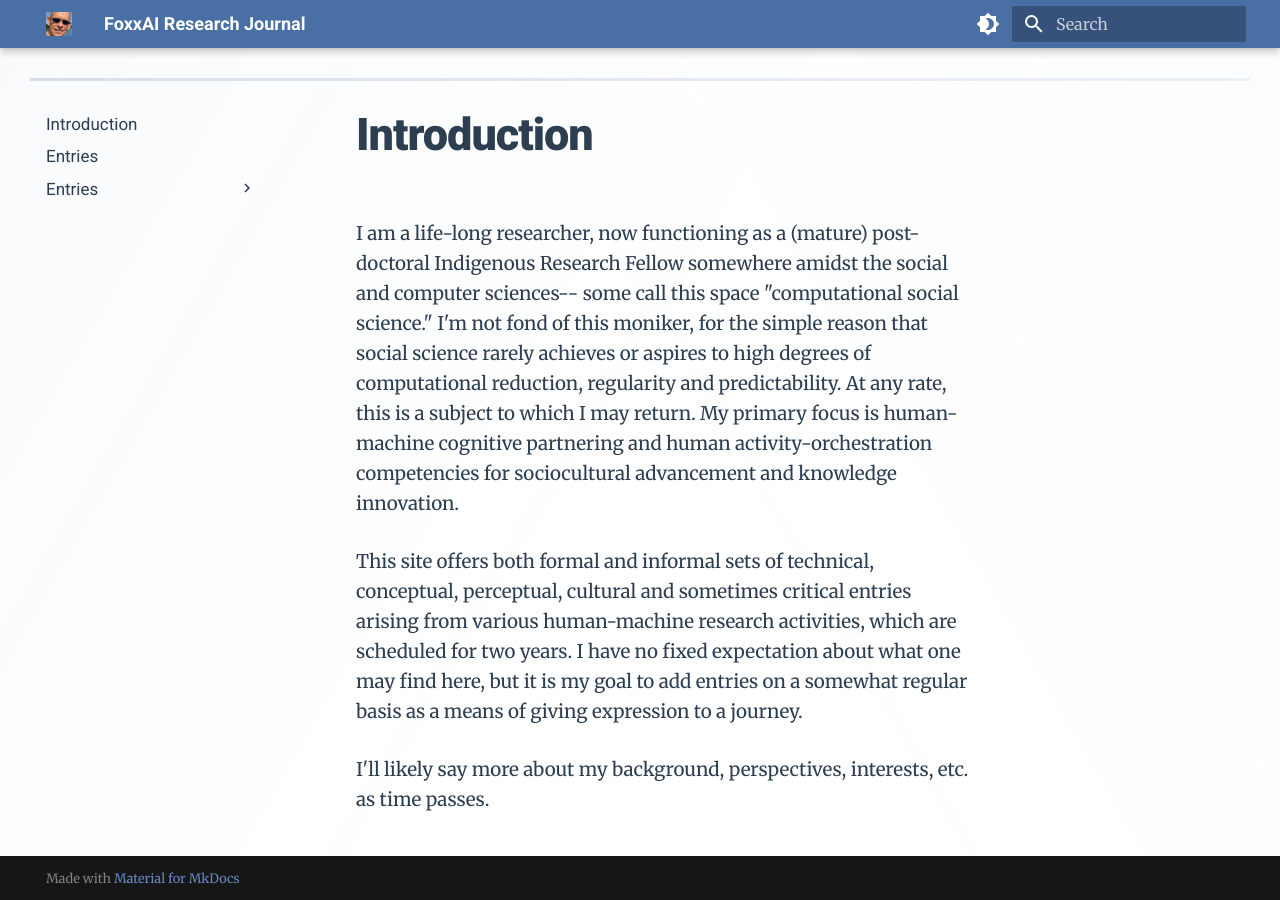
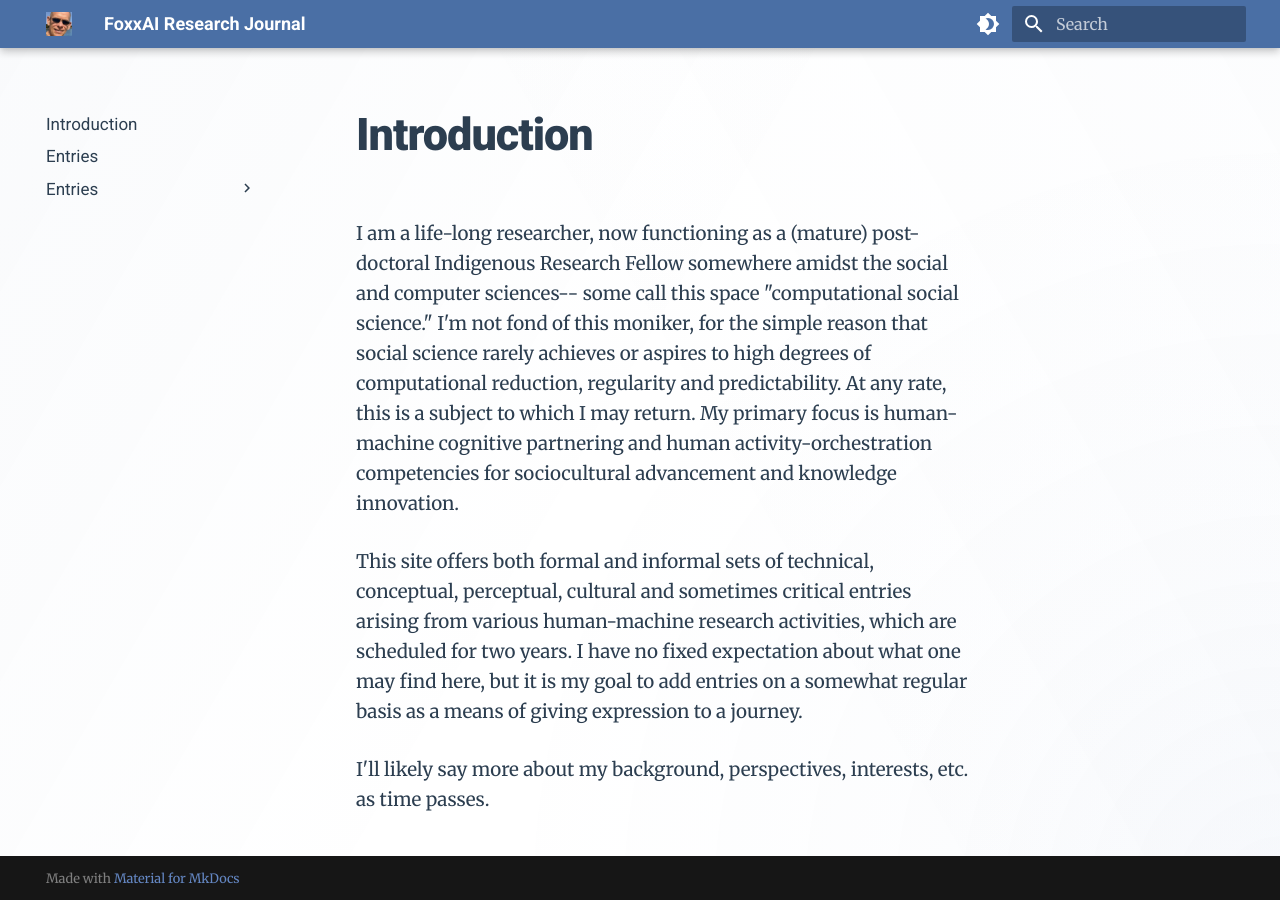
Before and after one commit to Foxxai/foxxai.xyz, an MkDocs documentation site: the page built from docs/index.md, in a window 1280 px wide. Built offline with MkDocs 1.6.1 and Material for MkDocs 9.7.7, drawn with Linux system fonts in a browser that asks for light colours.

Commit message:
Replace top line with subtle ambient light effect in bottom right

```diff
--- a/docs/stylesheets/extra.css
+++ b/docs/stylesheets/extra.css
@@ -132,29 +132,45 @@
     z-index: -1;
 }
 
-/* Accent line at the top of content */
+/* Add subtle light source effect */
 .md-main__inner {
     position: relative;
 }
 
-[data-md-color-scheme="default"] .md-main__inner::before {
+/* Light mode ambient light */
+[data-md-color-scheme="default"] .md-main__inner::after {
     content: "";
-    position: absolute;
-    top: 0;
-    left: 0;
+    position: fixed;
+    bottom: 0;
     right: 0;
-    height: 3px;
-    background: linear-gradient(90deg, rgba(74, 111, 165, 0.2), rgba(100, 135, 195, 0.1));
+    width: 800px;
+    height: 800px;
+    background: radial-gradient(
+        circle at bottom right,
+        rgba(100, 135, 195, 0.05) 0%,
+        rgba(100, 135, 195, 0.02) 30%,
+        rgba(255, 255, 255, 0) 70%
+    );
+    pointer-events: none;
+    z-index: -1;
 }
 
-[data-md-color-scheme="slate"] .md-main__inner::before {
+/* Dark mode ambient light */
+[data-md-color-scheme="slate"] .md-main__inner::after {
     content: "";
-    position: absolute;
-    top: 0;
-    left: 0;
+    position: fixed;
+    bottom: 0;
     right: 0;
-    height: 3px;
-    background: linear-gradient(90deg, rgba(74, 111, 165, 0.3), rgba(61, 90, 128, 0.1));
+    width: 800px;
+    height: 800px;
+    background: radial-gradient(
+        circle at bottom right,
+        rgba(74, 111, 165, 0.08) 0%,
+        rgba(61, 90, 128, 0.03) 30%,
+        rgba(30, 32, 41, 0) 70%
+    );
+    pointer-events: none;
+    z-index: -1;
 }
 
 /* Light mode header */
```
